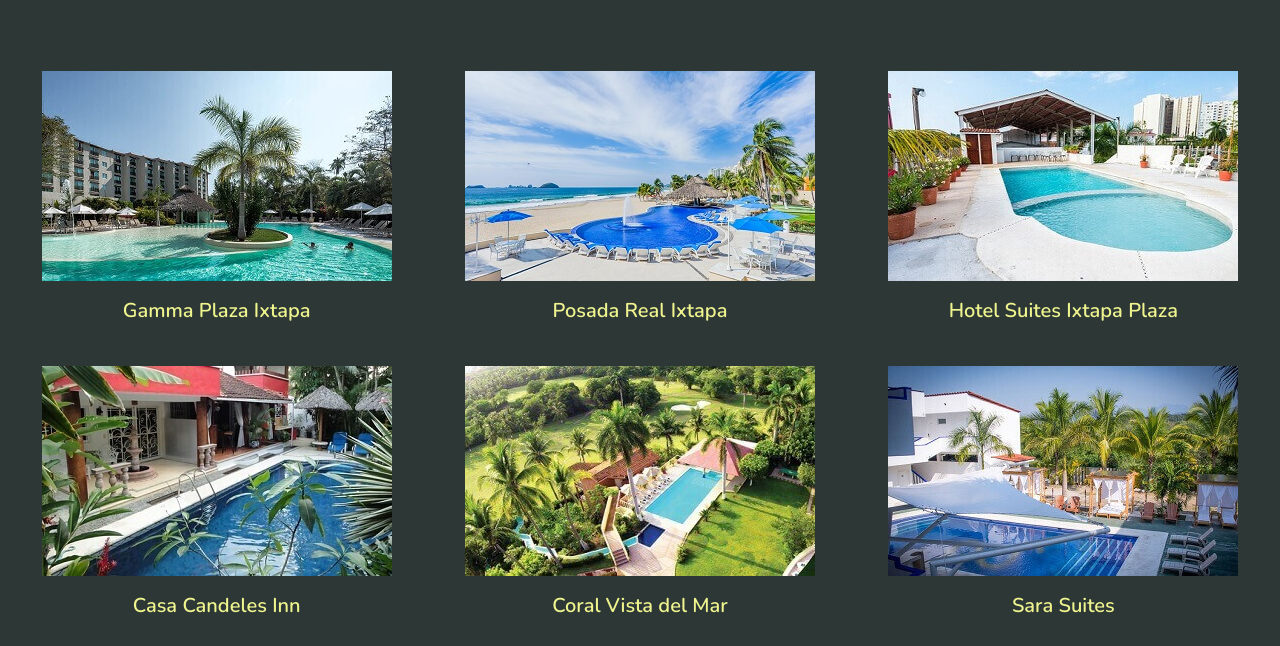
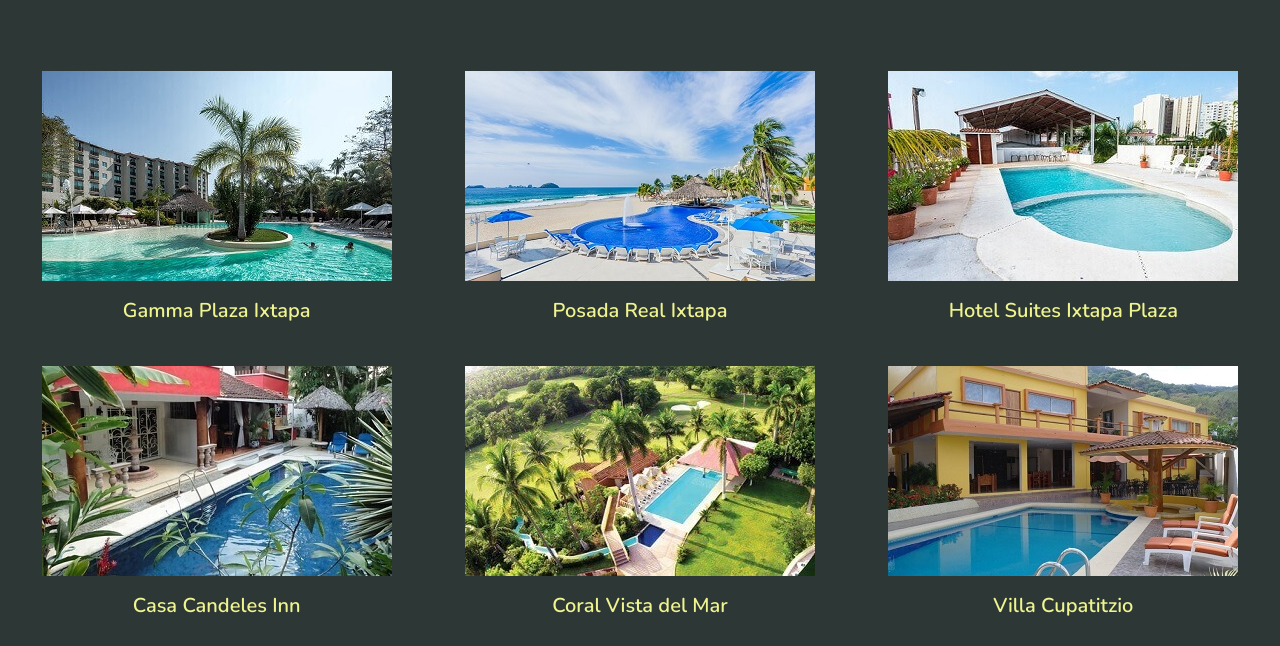
Before and after one commit to lunarico/ixtapa-zihuatanejo, a website: page page/alojamiento.html in a window 1280 px wide. Shown: the part 2619-3265 px from the top of the page. Drawn offline with nearby package versions, Linux system fonts and the light colour scheme; files whose address does not match are found by name; a web font is replaced by a local one.

Commit message:
Agrego un alojamiento 3 estrellas

```diff
--- a/page/alojamiento.html
+++ b/page/alojamiento.html
@@ -230,9 +230,9 @@
                   <h4>Coral Vista del Mar</h4></a>
                </div>
                <div class="col-lg-4 col-md-6 col-12 col-sm filter alojamiento__tres-estrellas text-center">
-                  <a href="https://www.hotelsarasuites.com/" target="_blank">
-                  <img class="rounded-lg" src="../img/alojamiento/saraSuites.jpg" alt="Sara Suites" title="Sara Suites"/>
-                  <h4>Sara Suites</h4></a>
+                  <a href="https://villa-cupatitzio-ixtapa.hotelmix.es/" target="_blank">
+                  <img class="rounded-lg" src="../img/alojamiento/villaCupatitzio.jpg" alt="Villa Cupatitzio" title="Villa Cupatitzio"/>
+                  <h4>Villa Cupatitzio</h4></a>
                </div>
             </div>
 
```
Also changed, not shown: img/alojamiento/villaCupatitzio.jpg (added).
